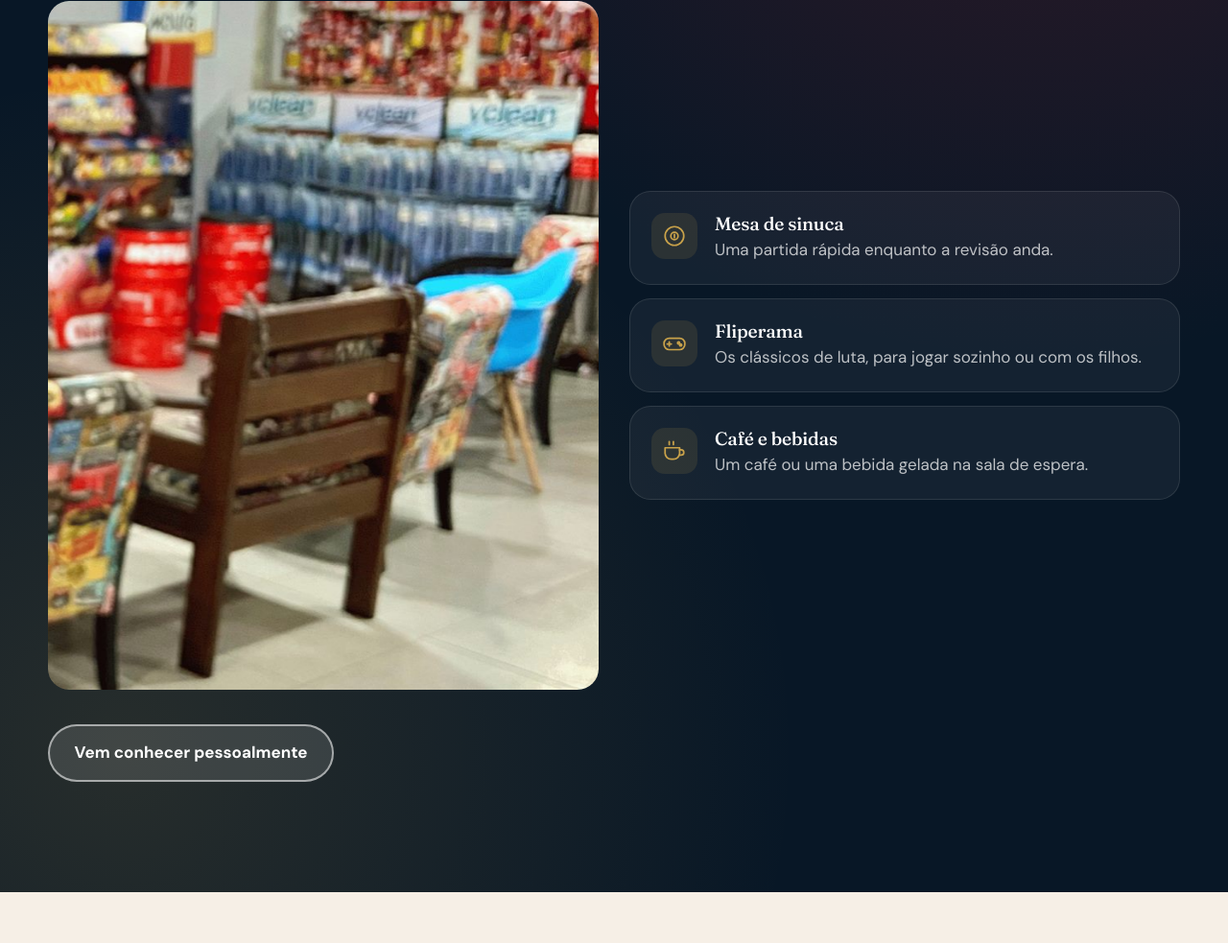
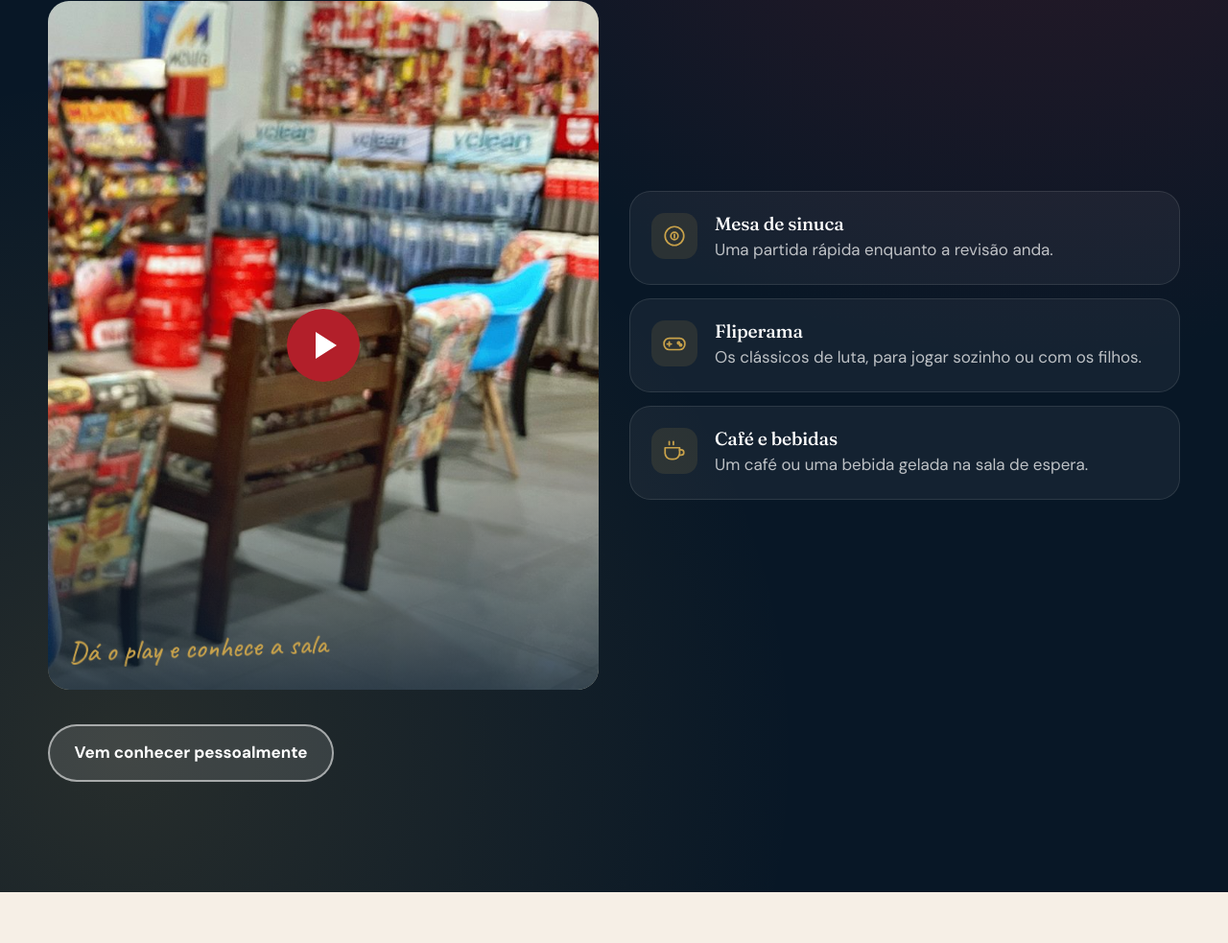
Before and after one commit to NycolleF/nycolle-web, a plain HTML site: page site/topgear.html in a window 1280 px wide. Shown: the part 6097-7080 px from the top of the page at 96% size. Drawn offline with Linux system fonts and the light colour scheme.

Commit message:
TopGear: vídeo da sala no Espaço Top e vídeo do app
Co-Authored-By: Claude Opus 5.5 <noreply@anthropic.com>

```diff
--- a/site/css/topgear.css
+++ b/site/css/topgear.css
@@ -825,6 +825,38 @@ main > .letreiro {
 .espaco-foto { aspect-ratio: 4 / 5; }
 .espaco-foto img { transform: scale(1.12); }
 
+/* Foto da sala que vira vídeo: play no meio e um bilhete à mão embaixo */
+.espaco-video {
+  position: relative;
+  display: block;
+  height: 100%;
+}
+.espaco-video img { transform: none; transition: transform 0.8s var(--suave); }
+.espaco-video:hover img { transform: scale(1.05); }
+.espaco-video::after {
+  content: "";
+  position: absolute;
+  inset: 0;
+  background: linear-gradient(0deg, rgba(11, 31, 51, 0.8), transparent 45%);
+  pointer-events: none;
+}
+.espaco-video .video-play { width: 76px; height: 76px; }
+.espaco-video .video-play::after { left: 30px; top: 24px; border-left-width: 22px; border-top-width: 14px; border-bottom-width: 14px; }
+.espaco-video-titulo {
+  position: absolute;
+  left: 22px;
+  right: 22px;
+  bottom: 18px;
+  z-index: 3;
+  font-family: "Caveat", "Segoe Print", cursive;
+  font-weight: 700;
+  font-size: 1.9rem;
+  line-height: 1.1;
+  color: var(--tg-dourado);
+  transform: rotate(-2deg);
+  transform-origin: left;
+}
+
 .espaco-itens {
   display: grid;
   gap: 14px;
@@ -943,7 +975,7 @@ main > .letreiro {
 
 .videos-trilho {
   display: grid;
-  grid-template-columns: repeat(5, 1fr);
+  grid-template-columns: repeat(6, 1fr);
   gap: 18px;
 }
 
--- a/site/topgear.html
+++ b/site/topgear.html
@@ -438,9 +438,16 @@
       </figure>
 
       <div class="espaco-grade">
+        <!-- A foto da sala também é o vídeo: clicou, abre o reel do tour pela sala.
+             Sem JS, o link leva direto para o Instagram -->
         <figure class="espaco-foto" data-revelar>
-          <img src="img/topgear/sala-espera.jpg" alt="Sala de espera da TopGear com fliperama, poltronas estampadas e cadeiras coloridas"
-               width="760" height="935" loading="lazy" data-paralaxe>
+          <a class="video-cartao espaco-video" href="https://www.instagram.com/p/DfAxx4syxVD/"
+             data-video="https://www.instagram.com/p/DfAxx4syxVD/embed" target="_blank" rel="noopener">
+            <img src="img/topgear/sala-espera.jpg" alt="Sala de espera da TopGear com fliperama, poltronas estampadas e cadeiras coloridas"
+                 width="760" height="935" loading="lazy">
+            <span class="video-play" aria-hidden="true"></span>
+            <span class="video-titulo espaco-video-titulo">Dá o play e conhece a sala</span>
+          </a>
         </figure>
 
         <ul class="espaco-itens">
@@ -543,6 +550,11 @@
            data-video="https://www.instagram.com/reel/Df0YU_LBEfQ/embed" target="_blank" rel="noopener" data-revelar style="--atraso: 0.32s">
           <span class="video-celular"><img src="img/topgear/sala-espera.jpg" alt="" loading="lazy"><span class="video-play" aria-hidden="true"></span></span>
           <span class="video-titulo">Revelamos nosso maior segredo</span>
+        </a>
+        <a class="video-cartao" href="https://www.instagram.com/p/DLC6qN4qq72/"
+           data-video="https://www.instagram.com/p/DLC6qN4qq72/embed" target="_blank" rel="noopener" data-revelar style="--atraso: 0.4s">
+          <span class="video-celular"><img src="img/topgear/video-app.jpg" alt="" loading="lazy"><span class="video-play" aria-hidden="true"></span></span>
+          <span class="video-titulo">Acompanhe teu carro pelo celular</span>
         </a>
       </div>
 
```
Also changed, not shown: site/img/topgear/video-app.jpg (added).
